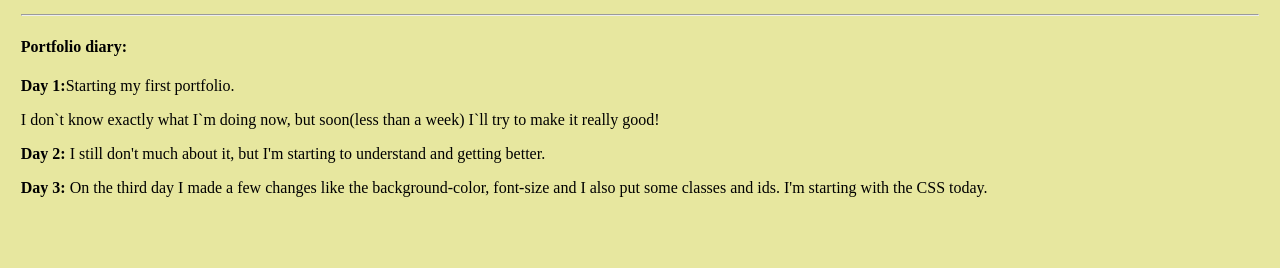
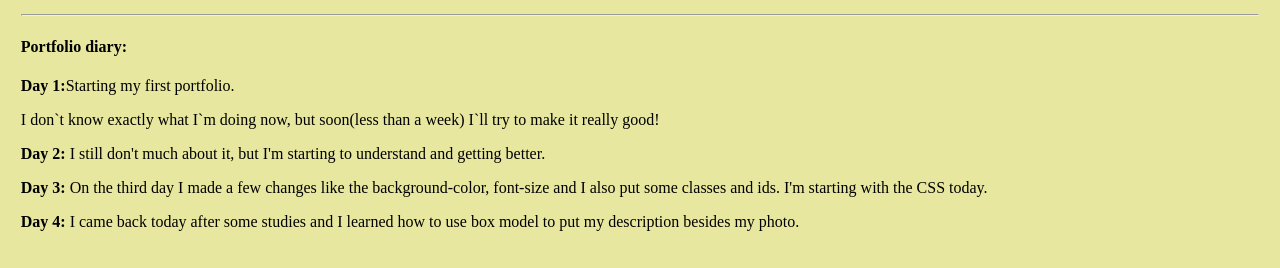
Before and after one commit to settediego/settediego.github.io, a plain HTML site: page settediego-portfolio.html in a window 1280 px wide. Shown: the part 728-996 px from the top of the page. Before the commit the page ends 962 px from the top, so only its background shows below. Drawn offline with Linux system fonts and the light colour scheme.

Commit message:
end of exercises

```diff
--- a/settediego-portfolio.html
+++ b/settediego-portfolio.html
@@ -28,6 +28,7 @@
       <li>Fast Learner</li>
   </ul>
 
+
 <h4><u>Social Media:</u></h4>
 <p><a href="https://www.instagram.com/dsette_/" target="_blank"><img src="./imagesportfolio/IG.jpeg" width="40px" ></a> <a href="https://www.linkedin.com/in/diegosette/" target="_blank"><img id="logoin" src="./imagesportfolio/in.jpg" width="40px" ></a></p>
 
@@ -38,5 +39,6 @@
   <p class="diary">I don`t know exactly what I`m doing now, but soon(less than a week) I`ll try to make it really good!</p>
   <p class="diary"><strong>Day 2:</strong> I still don't much about it, but I'm starting to understand and getting better.</p>
   <p class="diary"><strong>Day 3:</strong> On the third day I made a few changes like the background-color, font-size and I also put some classes and ids. I'm starting with the CSS today.</p>
+  <p class="diary"><strong>Day 4:</strong> I came back today after some studies and I learned how to use box model to put my description besides my photo.</p>
 </body>
 </html>
```
Lines whose indentation alone changed are shown as unchanged.
